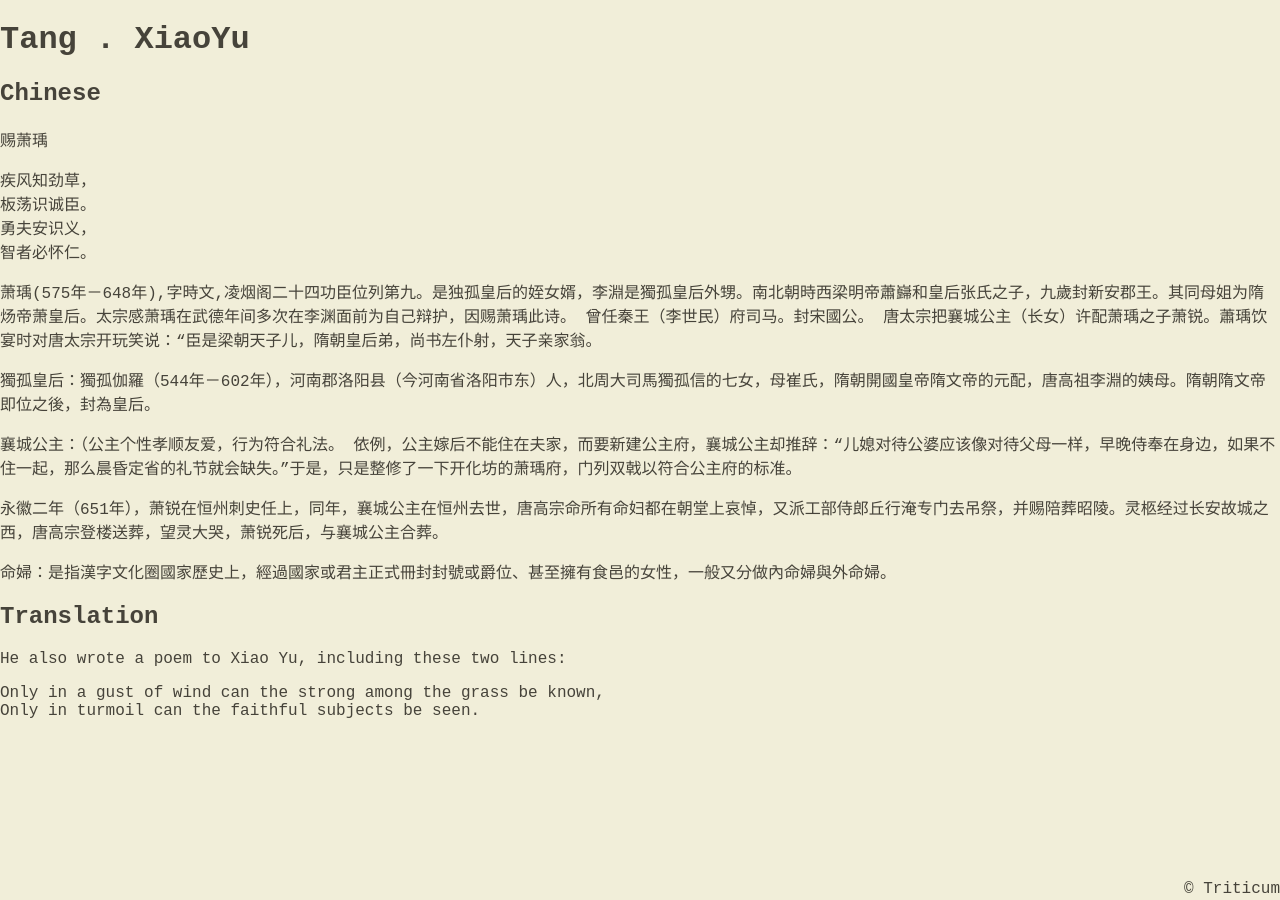
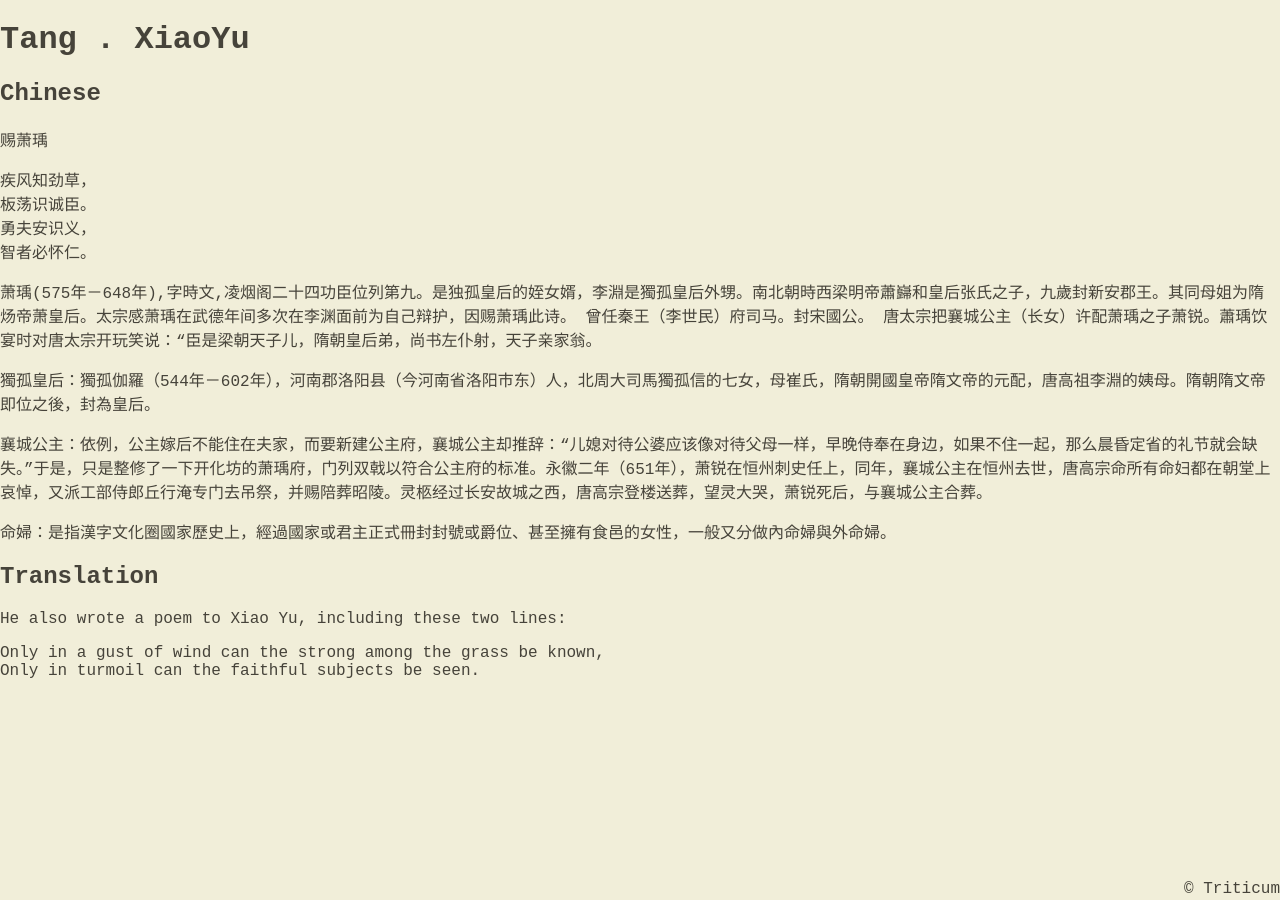
Before and after one commit to Triticum01/Triticum01.github.io, a Jekyll site: the page built from _posts/2022-02-22-Tang.XiaoYu.md, in a window 1280 px wide. Built offline with Jekyll 4.4.1, drawn with Linux system fonts in a browser that asks for light colours; nearby versions of some CDN libraries.

Commit message:
Update 2022-02-22-Tang.XiaoYu.md

```diff
--- a/_posts/2022-02-22-Tang.XiaoYu.md
+++ b/_posts/2022-02-22-Tang.XiaoYu.md
@@ -24,9 +24,7 @@ categories: jekyll update
 `獨孤皇后`：獨孤伽羅（544年－602年），河南郡洛阳县（今河南省洛阳市东）人，北周大司馬獨孤信的七女，母崔氏，隋朝開國皇帝隋文帝的元配，唐高祖李淵的姨母。隋朝隋文帝即位之後，封為皇后。
 
 
-`襄城公主`：（公主个性孝顺友爱，行为符合礼法。 依例，公主嫁后不能住在夫家，而要新建公主府，襄城公主却推辞：“儿媳对待公婆应该像对待父母一样，早晚侍奉在身边，如果不住一起，那么晨昏定省的礼节就会缺失。”于是，只是整修了一下开化坊的萧瑀府，门列双戟以符合公主府的标准。
-
-永徽二年（651年），萧锐在恒州刺史任上，同年，襄城公主在恒州去世，唐高宗命所有`命妇`都在朝堂上哀悼，又派工部侍郎丘行淹专门去吊祭，并赐陪葬昭陵。灵柩经过长安故城之西，唐高宗登楼送葬，望灵大哭，萧锐死后，与襄城公主合葬。
+`襄城公主`：依例，公主嫁后不能住在夫家，而要新建公主府，襄城公主却推辞：“儿媳对待公婆应该像对待父母一样，早晚侍奉在身边，如果不住一起，那么晨昏定省的礼节就会缺失。”于是，只是整修了一下开化坊的萧瑀府，门列双戟以符合公主府的标准。永徽二年（651年），萧锐在恒州刺史任上，同年，襄城公主在恒州去世，唐高宗命所有`命妇`都在朝堂上哀悼，又派工部侍郎丘行淹专门去吊祭，并赐陪葬昭陵。灵柩经过长安故城之西，唐高宗登楼送葬，望灵大哭，萧锐死后，与襄城公主合葬。
 
 
 `命婦`：是指漢字文化圈國家歷史上，經過國家或君主正式冊封封號或爵位、甚至擁有食邑的女性，一般又分做內命婦與外命婦。
```
